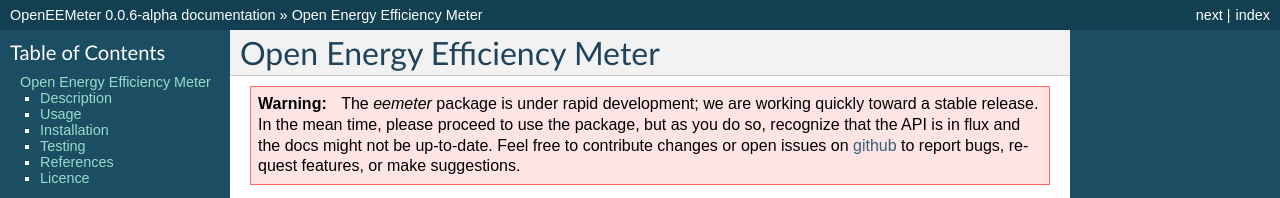
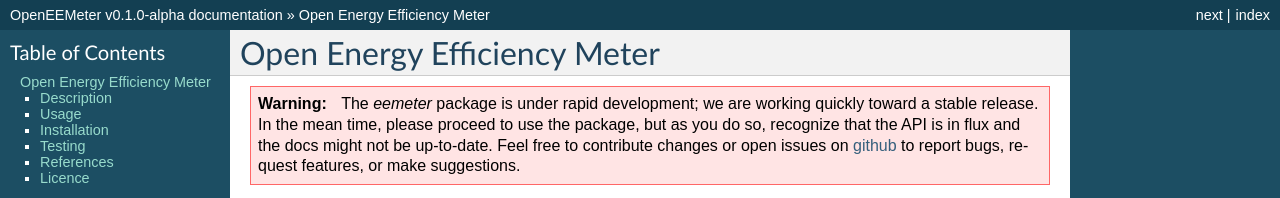
Before and after one commit to openeemeter/eemeter, a Sphinx documentation site: the page built from docs/index.rst, in a window 1280 px wide and 900 px high. Shown: the top 198 px of the window. Built offline with Sphinx 7.4.7, drawn with Linux system fonts in a browser that asks for light colours; some of the changed text lies outside the part shown.

Commit message:
bump version

```diff
--- a/docs/conf.py
+++ b/docs/conf.py
@@ -80,9 +80,9 @@
 # built documents.
 #
 # The short X.Y version.
-version = '0.0'
+version = '0.1'
 # The full version, including alpha/beta/rc tags.
-release = '0.0.6-alpha'
+release = 'v0.1.0-alpha'
 
 # The language for content autogenerated by Sphinx. Refer to documentation
 # for a list of supported languages.
--- a/eemeter/__init__.py
+++ b/eemeter/__init__.py
@@ -1,5 +1,5 @@
 # Version
-VERSION = (0, 0, 6)
+VERSION = (0, 1, 0)
 
 def get_version():
     return '{}.{}.{}'.format(VERSION[0], VERSION[1], VERSION[2])
```
